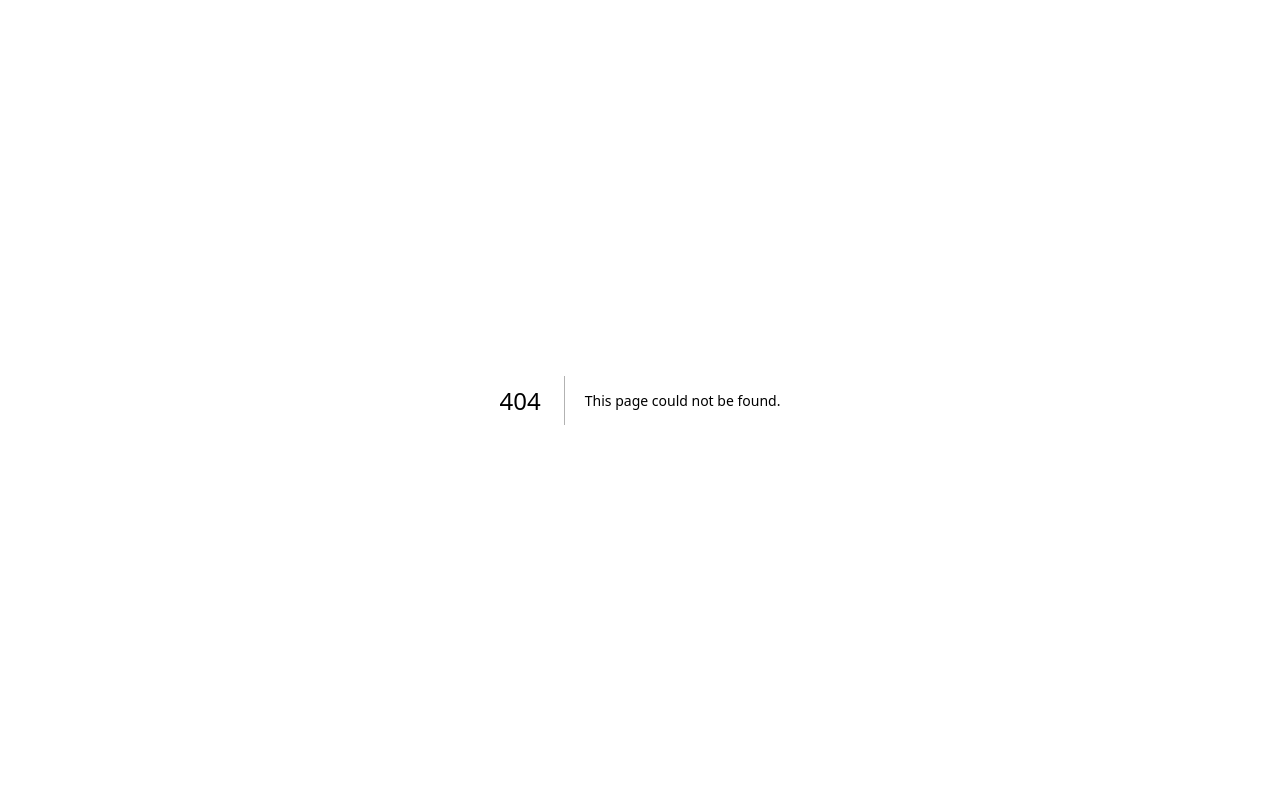
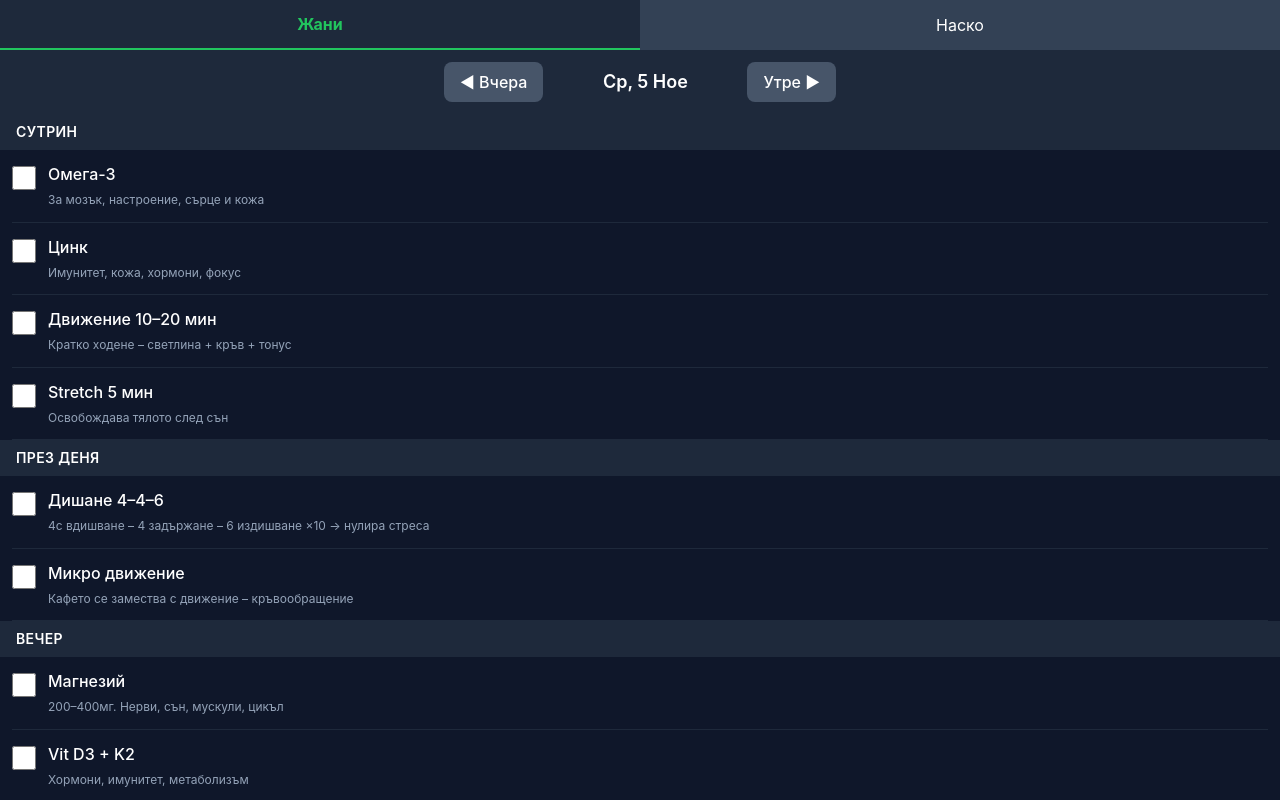
Before and after one commit to nasko94/Crystal-Quiz-App, a Next.js app: page /nutri in a window 1280 px wide. Before the commit this address had no page. Shown: the top 800 px of the page. Built offline with nearby package versions, Linux system fonts and the light colour scheme.

Commit message:
added nutri

```diff
--- /dev/null
+++ b/src/app/nutri/page.tsx
@@ -0,0 +1,192 @@
+'use client'
+
+import { useState, useEffect } from 'react'
+
+interface Task {
+  t: string
+  n: string
+}
+
+interface TasksData {
+  [key: string]: Task[]
+}
+
+const defaultData: TasksData = {
+  "сутрин": [
+    { t: "Омега-3", n: "За мозък, настроение, сърце и кожа" },
+    { t: "Цинк", n: "Имунитет, кожа, хормони, фокус" },
+    { t: "Движение 10–20 мин", n: "Кратко ходене – светлина + кръв + тонус" },
+    { t: "Stretch 5 мин", n: "Освобождава тялото след сън" }
+  ],
+  "през деня": [
+    { t: "Дишане 4–4–6", n: "4с вдишване – 4 задържане – 6 издишване ×10 → нулира стреса" },
+    { t: "Микро движение", n: "Кафето се замества с движение – кръвообращение" }
+  ],
+  "вечер": [
+    { t: "Магнезий", n: "200–400мг. Нерви, сън, мускули, цикъл" },
+    { t: "Vit D3 + K2", n: "Хормони, имунитет, метаболизъм" },
+    { t: "Stretch", n: "Мускули → по-леко заспиване" },
+    { t: "Екран хигиена", n: "Без скрол 30 мин преди сън → мелатонин" }
+  ],
+  "3× седмично": [
+    { t: "Vitamin B12", n: "1000–2000µg – нерви, енергия, концентрация" },
+    { t: "15–30 мин тренировка", n: "Сила = HDL, фокус, метаболизъм" }
+  ]
+}
+
+function getToday(): string {
+  return new Date().toISOString().split('T')[0]
+}
+
+export default function NutriPage() {
+  const [currentPerson, setCurrentPerson] = useState<'jani' | 'nasko'>('jani')
+  const [currentDate, setCurrentDate] = useState<string>(getToday())
+  const [checkedItems, setCheckedItems] = useState<Set<string>>(new Set())
+
+  useEffect(() => {
+    // Load checked items from localStorage
+    const loadCheckedItems = () => {
+      if (typeof window === 'undefined') return
+      const checked = new Set<string>()
+      Object.entries(defaultData).forEach(([section, tasks]) => {
+        tasks.forEach((_, index) => {
+          const key = `${currentDate}-${currentPerson}-${section}-${index}`
+          if (localStorage.getItem(key) === '1') {
+            checked.add(key)
+          }
+        })
+      })
+      setCheckedItems(checked)
+    }
+
+    loadCheckedItems()
+
+    // Listen for storage changes
+    const handleStorageChange = () => {
+      loadCheckedItems()
+    }
+    window.addEventListener('storage', handleStorageChange)
+    return () => window.removeEventListener('storage', handleStorageChange)
+  }, [currentDate, currentPerson])
+
+  const changeDate = (days: number) => {
+    const newDate = new Date(currentDate)
+    newDate.setDate(newDate.getDate() + days)
+    setCurrentDate(newDate.toISOString().split('T')[0])
+  }
+
+  const formatDate = (dateStr: string): string => {
+    const date = new Date(dateStr)
+    const days = ['Нед', 'Пон', 'Вт', 'Ср', 'Чет', 'Пет', 'Съб']
+    const months = ['Яну', 'Фев', 'Мар', 'Апр', 'Май', 'Юни', 'Юли', 'Авг', 'Сеп', 'Окт', 'Ное', 'Дек']
+    return `${days[date.getDay()]}, ${date.getDate()} ${months[date.getMonth()]}`
+  }
+
+  const getStorageKey = (section: string, index: number): string => {
+    return `${currentDate}-${currentPerson}-${section}-${index}`
+  }
+
+  const isChecked = (section: string, index: number): boolean => {
+    const key = getStorageKey(section, index)
+    return checkedItems.has(key)
+  }
+
+  const toggleCheck = (section: string, index: number, checked: boolean) => {
+    if (typeof window === 'undefined') return
+    const key = getStorageKey(section, index)
+    localStorage.setItem(key, checked ? '1' : '0')
+
+    // Update state
+    const newChecked = new Set(checkedItems)
+    if (checked) {
+      newChecked.add(key)
+    } else {
+      newChecked.delete(key)
+    }
+    setCheckedItems(newChecked)
+  }
+
+  return (
+    <div className="min-h-screen bg-slate-900 text-white">
+      {/* TAB HEADER */}
+      <div className="flex">
+        <button
+          onClick={() => setCurrentPerson('jani')}
+          className={`flex-1 py-3 text-center transition-all ${
+            currentPerson === 'jani'
+              ? 'bg-slate-800 border-b-2 border-green-500 font-bold text-green-500'
+              : 'bg-slate-700 hover:bg-slate-750'
+          }`}
+        >
+          Жани
+        </button>
+        <button
+          onClick={() => setCurrentPerson('nasko')}
+          className={`flex-1 py-3 text-center transition-all ${
+            currentPerson === 'nasko'
+              ? 'bg-slate-800 border-b-2 border-green-500 font-bold text-green-500'
+              : 'bg-slate-700 hover:bg-slate-750'
+          }`}
+        >
+          Наско
+        </button>
+      </div>
+
+      {/* DATE SELECTOR */}
+      <div className="bg-slate-800 py-3 px-4 flex items-center justify-center gap-3">
+        <button
+          onClick={() => changeDate(-1)}
+          className="bg-slate-600 hover:bg-slate-500 text-white px-4 py-2 rounded-lg transition-colors font-medium"
+        >
+          ◀ Вчера
+        </button>
+        <span className="text-lg font-semibold min-w-[180px] text-center">
+          {formatDate(currentDate)}
+        </span>
+        <button
+          onClick={() => changeDate(1)}
+          className="bg-slate-600 hover:bg-slate-500 text-white px-4 py-2 rounded-lg transition-colors font-medium"
+        >
+          Утре ▶
+        </button>
+      </div>
+
+      {/* CONTENT */}
+      <div className="pb-8">
+        {Object.entries(defaultData).map(([section, tasks]) => (
+          <div key={section}>
+            <div className="bg-slate-800 py-2 px-4 text-sm font-semibold uppercase tracking-wide">
+              {section}
+            </div>
+            <div className="px-3">
+              {tasks.map((task, index) => {
+                const checked = isChecked(section, index)
+                return (
+                  <label
+                    key={index}
+                    className="flex items-start gap-3 py-3 border-b border-slate-800 cursor-pointer hover:bg-slate-800/50 transition-colors"
+                  >
+                    <input
+                      type="checkbox"
+                      checked={checked}
+                      onChange={(e) => {
+                        toggleCheck(section, index, e.target.checked)
+                        // Force re-render
+                        window.dispatchEvent(new Event('storage'))
+                      }}
+                      className="w-6 h-6 mt-1 accent-green-500 cursor-pointer flex-shrink-0"
+                    />
+                    <div className="flex-1">
+                      <div className="text-base font-medium mb-1">{task.t}</div>
+                      <div className="text-xs text-slate-400 leading-relaxed">{task.n}</div>
+                    </div>
+                  </label>
+                )
+              })}
+            </div>
+          </div>
+        ))}
+      </div>
+    </div>
+  )
+}
```
